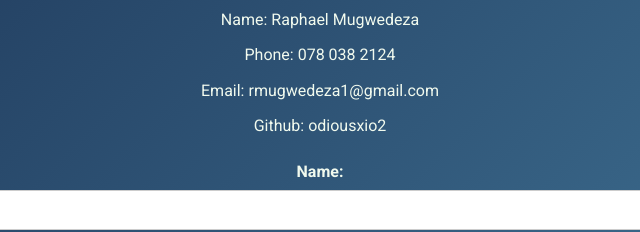
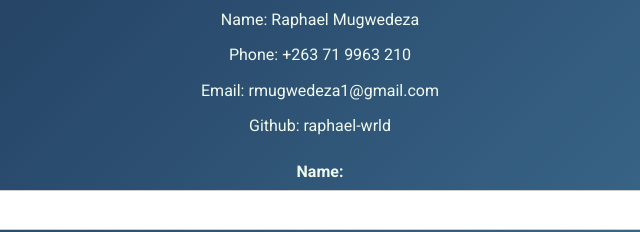
Before and after one commit to raphael-wrld/portforlio, a plain HTML site: page index.html in a window 1280 px wide. Shown: the part 1023-1255 px from the top of the page, 320-960 px from the left. Drawn offline with nearby package versions, Linux system fonts and the light colour scheme.

Commit message:
update to contact details

```diff
--- a/index.html
+++ b/index.html
@@ -87,9 +87,9 @@
         <h3>Contact</h3>
         <ul>
             <li>Name: Raphael Mugwedeza</li>
-            <li>Phone: 078 038 2124</li>
+            <li>Phone: +263 71 9963 210</li>
             <li>Email: <a href="mailto:rmugwedeza1@gmail.com">rmugwedeza1@gmail.com</a></li>
-            <li>Github: <a href="https://github.com/odiousxio2" target="_blank">odiousxio2</a></li>
+            <li>Github: <a href="https://github.com/raphael-wrld" target="_blank">raphael-wrld</a></li>
         </ul>
         <form id="contact-form">
             <div class="form-group">
```
